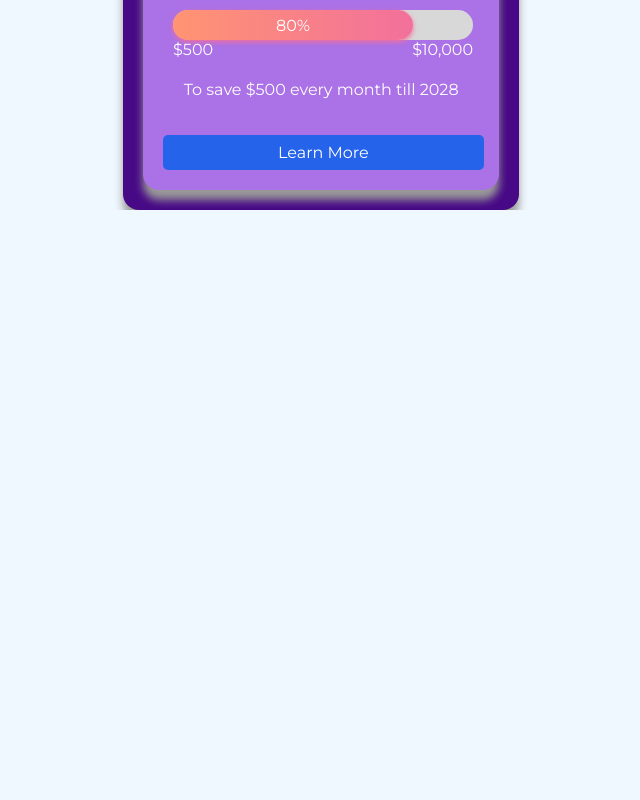
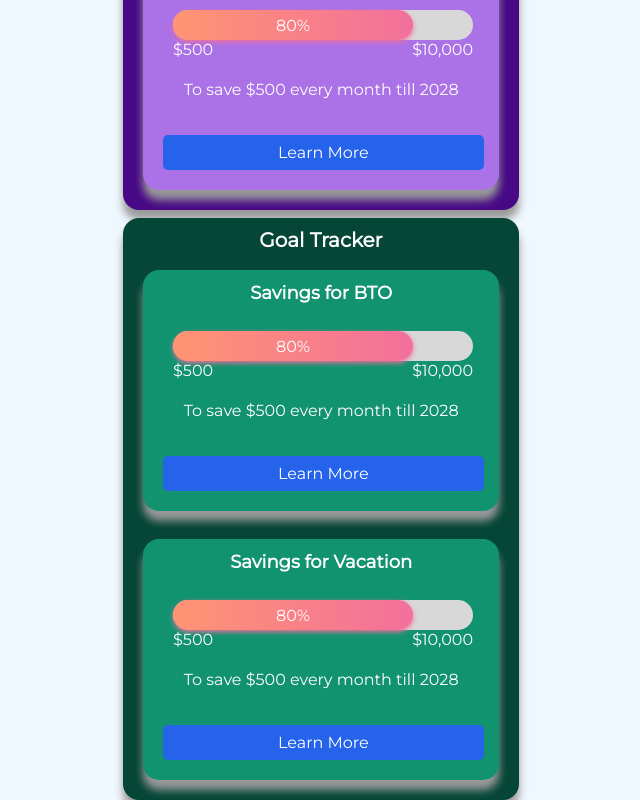
Before and after one commit to shermainelim/CoupleGoalsApp, a React (Create React App) app in the folder client/: page /dashboard in a window 1280 px wide. Shown: the part 747-1547 px from the top of the page, without its empty margins (317-957 px from the left). Before the commit the page ends 957 px from the top, so only its background shows below. Built offline with nearby package versions, Linux system fonts and the light colour scheme.

Commit message:
goal tracker

```diff
--- a/client/src/screens/dashboard/dashboard.jsx
+++ b/client/src/screens/dashboard/dashboard.jsx
@@ -8,6 +8,7 @@ import { Card } from "../../shared/Card";
 import Couple from "../../assets/couple.png"
 import CustomButton from "../../shared/CustomButton";
 import { BigCard } from "../../shared/BigCard";
+import { CardGoal } from "../../shared/CardGoal";
 
 const Dashboard = () => {
   const navigate = useNavigate();
@@ -90,6 +91,24 @@ const yearsTgt = getFormatedStringFromDays(daysTgt);
         />
 
     </div>
+
+
+    <div className="big-card-container-goals">
+        <div className="big-card-title">Goal Tracker</div>
+      <CardGoal
+          title="Savings for BTO"
+          description="To save $500 every month till 2028"
+          buttonText="Learn More"
+          link="card2"
+        />
+        <CardGoal
+          title="Savings for Vacation"
+          description="To save $500 every month till 2028"
+          buttonText="Learn More"
+          link="card2"
+        />
+
+    </div>
     </div>
   );
 };
--- a/client/src/screens/dashboard/dashboard.scss
+++ b/client/src/screens/dashboard/dashboard.scss
@@ -86,6 +86,21 @@ body, html {
 
       }
 
+      .big-card-container-goals {
+        width: 90%;
+        border-radius: 1rem;
+        box-shadow: 0px 10px 8px #999;
+        display: flex;
+        flex-direction: column;
+        margin: 0.5rem;
+        color:white;
+        background-color: rgb(5, 70, 54);
+        height: fit-content;
+        margin-left: 20px;
+        margin-right: 20px;
+
+      }
+
       .big-card-title{
         font-size: 20px;
         font-weight: 700;
--- /dev/null
+++ b/client/src/shared/CardGoal.jsx
@@ -0,0 +1,27 @@
+import React from "react";
+
+import "./CardGoal.scss";
+import ProgressBar from "./ProgressBar";
+
+export const CardGoal = ({
+
+  title,
+  description,
+  buttonText,
+  link,
+}) => {
+  return (
+    <div className="card-container-goal">
+
+      {title && <h1 className="card-title">{title}</h1>}
+      <div className="card-progress-bar">{<ProgressBar done="80"/>}</div>
+
+      {description && <p className="card-description">{description}</p>}
+      {buttonText && link && (
+        <a href={link} className="card-btn">
+          {buttonText}
+        </a>
+      )}
+    </div>
+  );
+};
--- /dev/null
+++ b/client/src/shared/CardGoal.scss
@@ -0,0 +1,42 @@
+.card-container-goal {
+    width: 90%;
+    border-radius: 1rem;
+    box-shadow: 0px 10px 8px #999;
+    display: flex;
+    flex-direction: column;
+    margin: 0.5rem;
+    background-color: rgb(17, 147, 112);
+    height: fit-content;
+    margin-left: 20px;
+    margin-right: 20px;
+    margin-bottom: 20px;
+  }
+  .card-progress-bar{
+    margin-left:30px;
+    margin-right:30px;
+  }
+
+  .card-img {
+    width: 100%;
+    border-radius: 1rem 1rem 0 0;
+  }
+
+  .card-title {
+    font-size: 18px;
+  }
+
+  .card-description {
+    margin-top: 25px;
+  }
+
+  .card-btn {
+    text-align: center;
+    width: 90%;
+    border-radius: 5px;
+    padding: 0.5rem 1rem;
+    background-color: #2563eb;
+    color: white;
+    text-decoration: none;
+    margin: 20px;
+    align-items: center;
+  }
```
